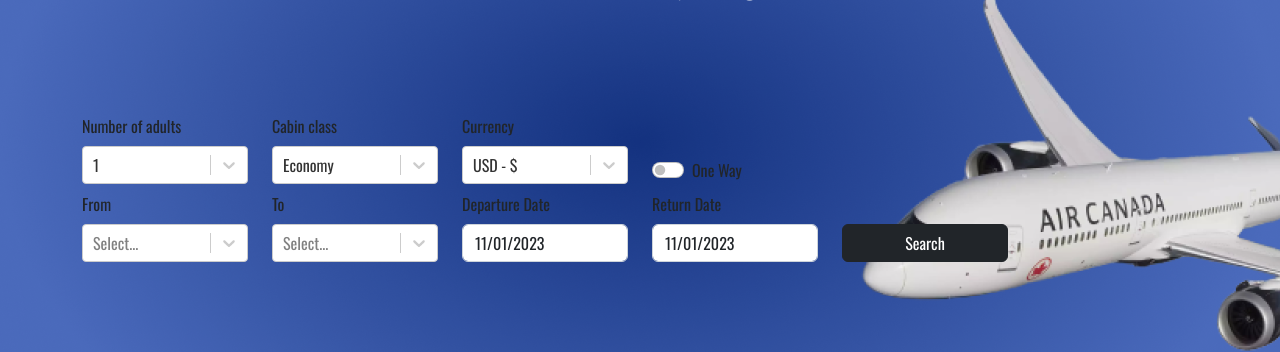
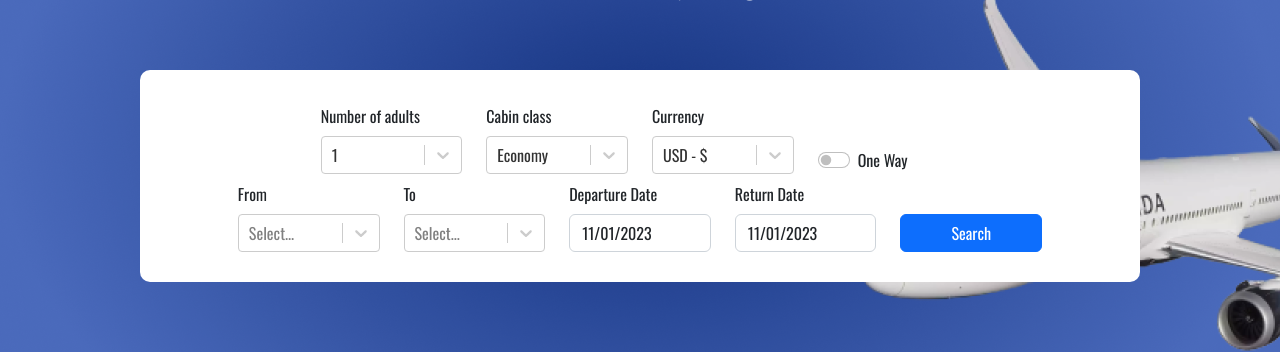
Before and after one commit to qeorqer/aviatickets, a React (Create React App) app: page / in a window 1280 px wide. Shown: the part 124-476 px from the top of the page. Built offline with nearby package versions, Linux system fonts and the light colour scheme; no server answers.

Commit message:
Add styling for search form

```diff
--- a/src/components/Search/index.js
+++ b/src/components/Search/index.js
@@ -126,7 +126,7 @@
     <section className='search'>
       <Container>
         <Form>
-          <Row className='mb-2 mt-4'>
+          <Row className='mb-2 mt-4 justify-content-center'>
             <Col xs={2}>
               <Form.Group>
                 <Form.Label>Number of adults</Form.Label>
@@ -170,7 +170,7 @@
               />
             </Col>
           </Row>
-          <Row>
+          <Row className='justify-content-center'>
             <Col xs={2}>
               <Form.Group>
                 <Form.Label>From</Form.Label>
@@ -224,7 +224,7 @@
             </Col>
             <Col xs={2} className='d-flex align-items-end'>
               <Button
-                variant='dark'
+                variant='primary'
                 className='w-100'
                 onClick={handleSearch}
               >
--- a/src/components/Search/style.scss
+++ b/src/components/Search/style.scss
@@ -9,4 +9,12 @@
   flex-wrap: wrap;
   justify-content: center;
   align-items: center;
+
+  form {
+    background-color: var(--white);
+    padding: 10px 15px 30px;
+    border-radius: 10px;
+    max-width: 1000px;
+    margin: 0 auto;
+  }
 }
```
